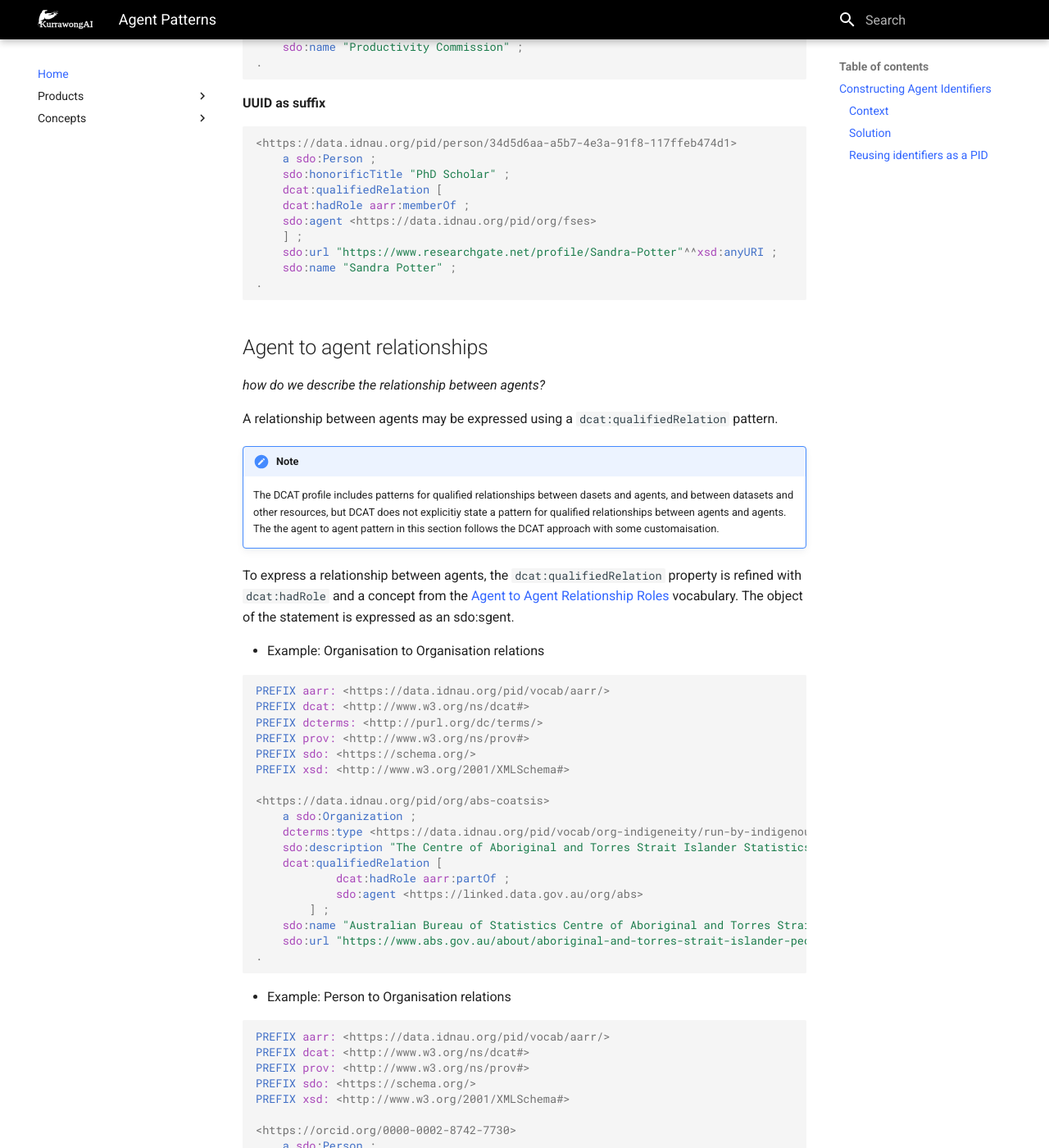
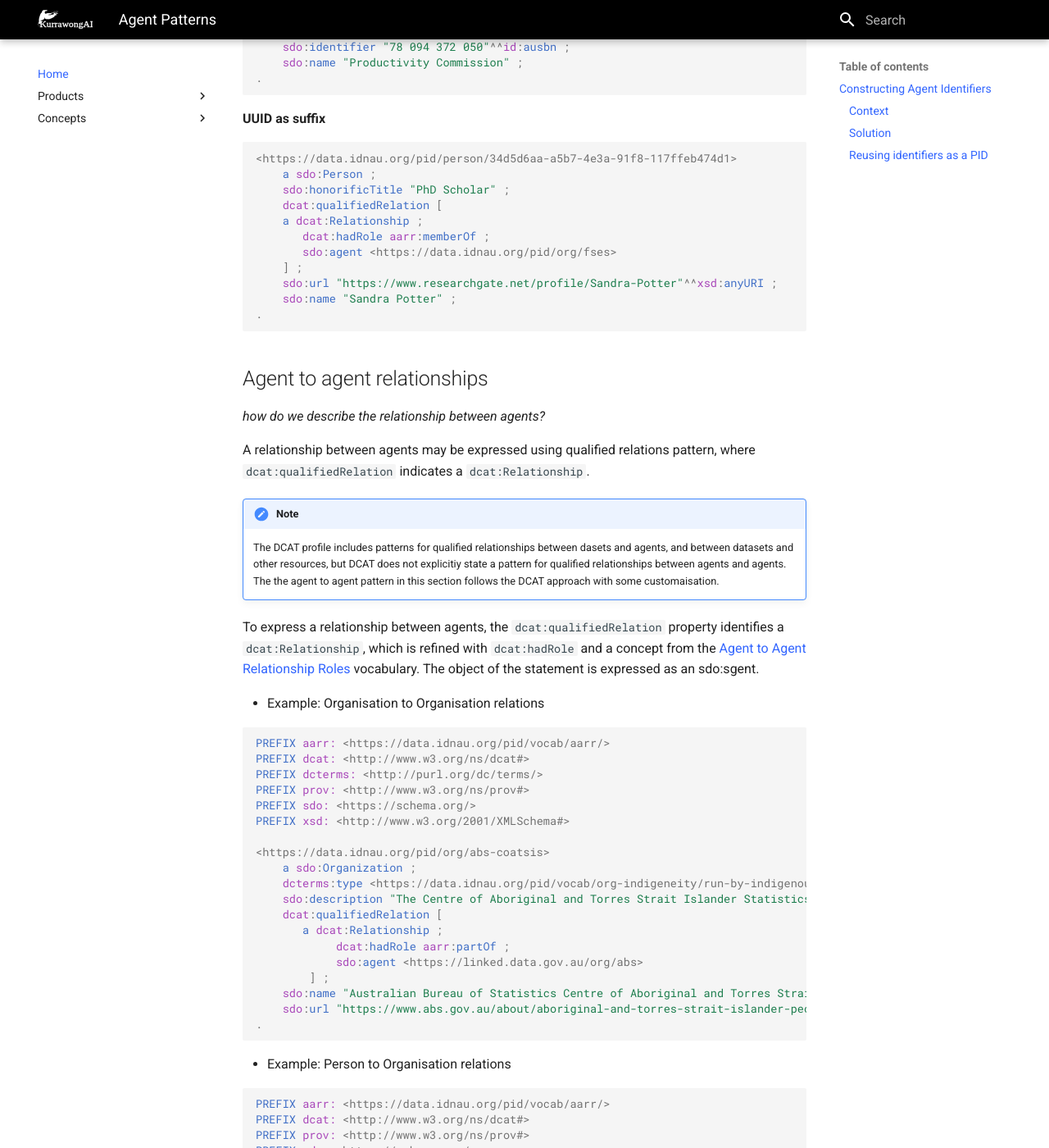
Before and after one commit to Kurrawong/docs, an MkDocs documentation site: the page built from docs/concepts/agents/patterns.md, in a window 1280 px wide and 1400 px high, scrolled down 3348 px. Shown: the whole window at 82% size. Built offline with MkDocs 1.6.1 and Material for MkDocs 9.7.7, drawn with Linux system fonts in a browser that asks for light colours; some of the changed text lies outside the part shown.

Commit message:
Merge remote-tracking branch 'origin/main'

```diff
--- a/docs/concepts/agents/patterns.md
+++ b/docs/concepts/agents/patterns.md
@@ -76,8 +76,9 @@
 <https://orcid.org/0000-0001-5640-3202>
     a sdo:Person ;
     dcat:qualifiedRelation [
-    dcat:hadRole aarr:memberOf ;
-    sdo:agent <https://data.idnau.org/pid/org/dewr>
+    a dcat:Relationship ;
+       dcat:hadRole aarr:memberOf ;
+       sdo:agent <https://data.idnau.org/pid/org/dewr>
     ] ;
     sdo:name "Les Kneebone" ;
     sdo:identifier "https://orcid.org/0000-0001-5640-3202"^^id:orcid ;
@@ -134,8 +135,9 @@
     a sdo:Person ;
     sdo:honorificTitle "PhD Scholar" ;
     dcat:qualifiedRelation [
-    dcat:hadRole aarr:memberOf ;
-    sdo:agent <https://data.idnau.org/pid/org/fses>
+    a dcat:Relationship ;
+       dcat:hadRole aarr:memberOf ;
+       sdo:agent <https://data.idnau.org/pid/org/fses>
     ] ;
     sdo:url "https://www.researchgate.net/profile/Sandra-Potter"^^xsd:anyURI ;
     sdo:name "Sandra Potter" ;
@@ -148,13 +150,13 @@
 
 _how do we describe the relationship between agents?_
 
-A relationship between agents may be expressed using a `dcat:qualifiedRelation` pattern.
+A relationship between agents may be expressed using qualified relations pattern, where `dcat:qualifiedRelation` indicates a `dcat:Relationship`.
 
 !!! note
 
     The DCAT profile includes patterns for qualified relationships between dasets and agents, and between datasets and other resources, but DCAT does not explicitiy state a pattern for qualified relationships between agents and agents. The the agent to agent pattern in this section follows the DCAT approach with some customaisation.
 
-To express a relationship between agents, the `dcat:qualifiedRelation` property is refined with `dcat:hadRole` and a concept from the [Agent to Agent Relationship Roles](https://data.idnau.org/pid/vocab/aarr) vocabulary. The object of the statement is expressed as an sdo:sgent.
+To express a relationship between agents, the `dcat:qualifiedRelation` property identifies a `dcat:Relationship`, which is refined with `dcat:hadRole` and a concept from the [Agent to Agent Relationship Roles](https://data.idnau.org/pid/vocab/aarr) vocabulary. The object of the statement is expressed as an sdo:sgent.
 
 * Example: Organisation to Organisation relations
 
@@ -171,6 +173,7 @@
     dcterms:type <https://data.idnau.org/pid/vocab/org-indigeneity/run-by-indigenous-persons> ;
     sdo:description "The Centre of Aboriginal and Torres Strait Islander Statistics (CoATSIS) has a leadership and coordination role for national statistical activity about Aboriginal and Torres Strait Islander peoples. They engage with communities across a range of statistical activities and outputs such as the Aboriginal and Torres Strait Islander health and social surveys, the five-yearly Census, administrative data, and data integration projects."@en ;
     dcat:qualifiedRelation [
+       a dcat:Relationship ;
             dcat:hadRole aarr:partOf ;
             sdo:agent <https://linked.data.gov.au/org/abs>
         ] ;
@@ -194,6 +197,7 @@
         sdo:Person ,
         <https://data.idnau.org/pid/vocab/org-indigeneity/non-indigenous> ;
     dcat:qualifiedRelation [
+         a dcat:Relationship ;
             dcat:hadRole aarr:affiliateOf ;
             sdo:agent <https://kurrawong.ai>
         ] ;
@@ -214,8 +218,9 @@
 <https://orcid.org/0000-0001-5640-3202>
     a sdo:Person ;
     dcat:qualifiedRelation [
-    dcat:hadRole aarr:proxyOf ;
-    sdo:agent <https://orcid.org/0000-0002-8742-7730>
+       a dcat:Relationship ;
+          dcat:hadRole aarr:proxyOf ;
+          sdo:agent <https://orcid.org/0000-0002-8742-7730>
     ] ;
     sdo:name "Les Kneebone" ;
 .
```
